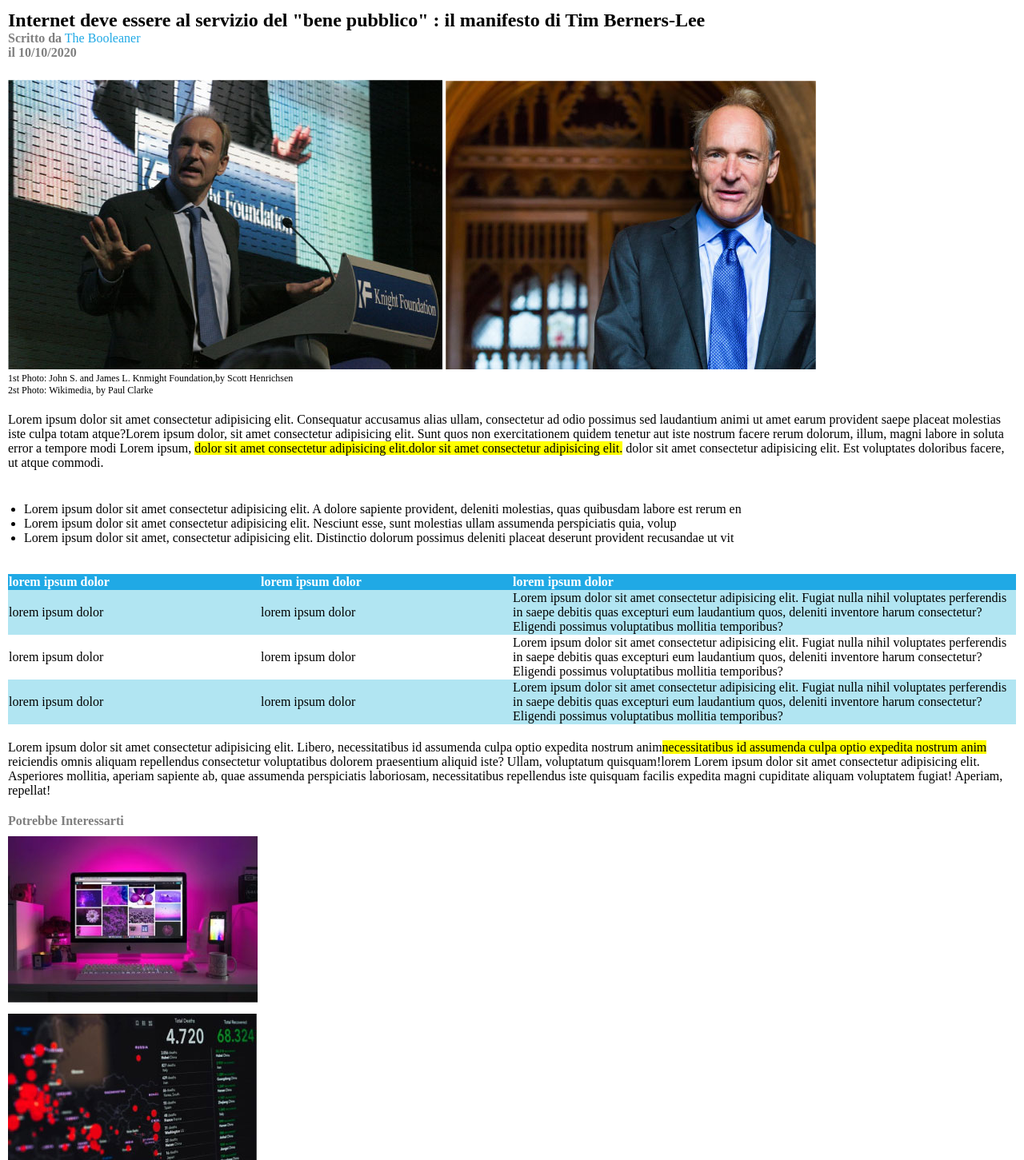
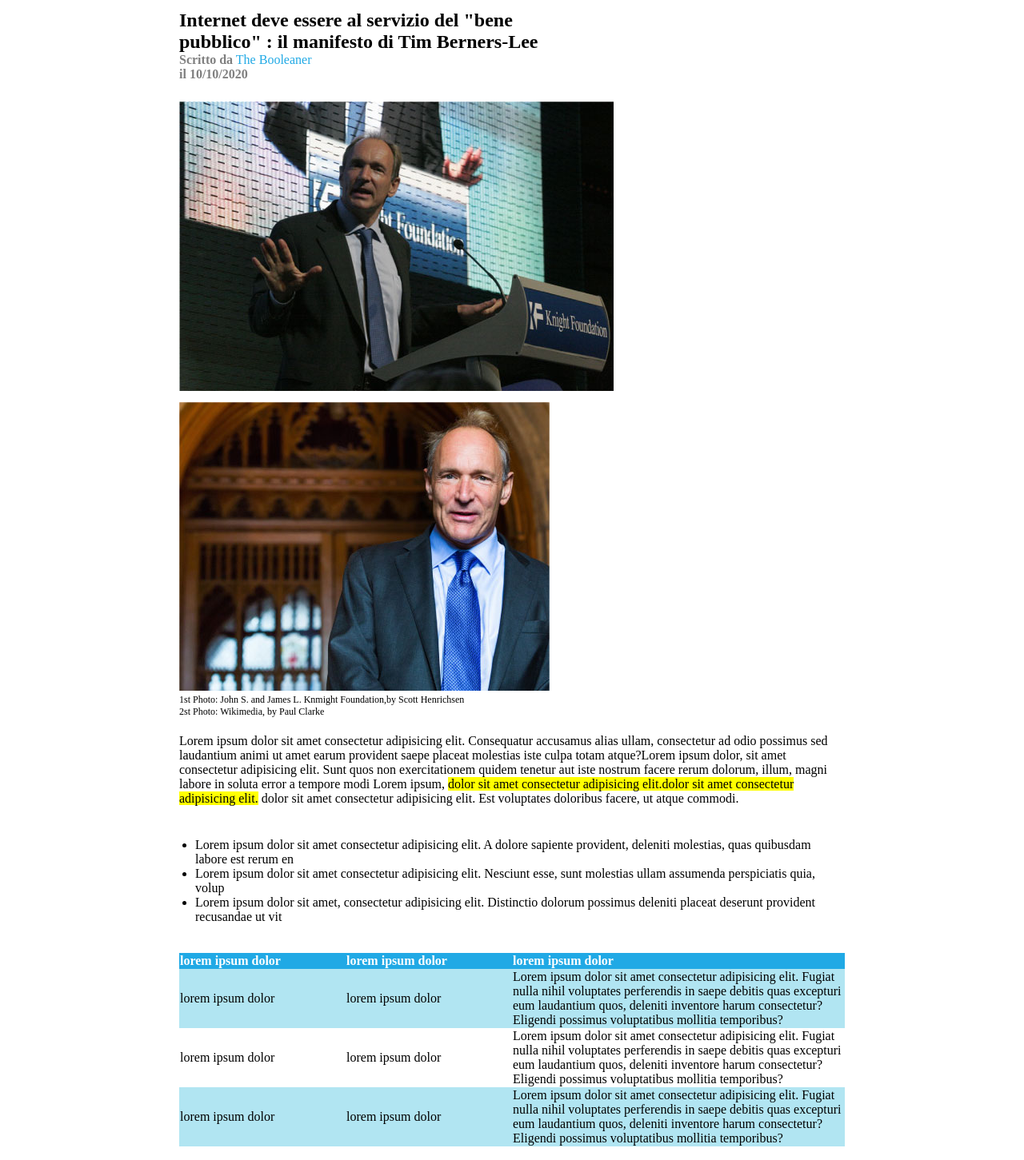
Before and after one commit to CondoriM/html-css-booleaner, a plain HTML site: page index.html in a window 1280 px wide. Shown: the part 133-1584 px from the top of the page at 80% size. Drawn offline with Linux system fonts and the light colour scheme.

Commit message:
created bonus exercise

```diff
--- /dev/null
+++ b/css/style2.css
@@ -0,0 +1,98 @@
+body{
+    margin: 0;
+    padding: 0;
+}
+
+/* header style*/
+
+header{
+    background-image: url(../img/pattern.png);
+    background-color: #4ea0ff;
+    background-repeat: repeat;
+    background-size: 400px;
+    height: 125px;
+}
+
+.logo{
+    width: 200px;
+    padding:50px 0px 0px 10px;
+}
+
+/* title style*/
+
+main{
+    width: 65%;
+    margin: auto;
+}
+
+#sezione_main{
+    width: 60%;
+    padding-bottom: 15px;
+}
+
+#titolo{
+    margin-bottom: 0px;
+}
+
+.autore{
+    color: #20a9e5;
+}
+
+.trasparenza{
+    color: rgba(0, 0, 0, 0.50);
+    font-weight: bold;
+}
+
+/* photo style*/
+
+img{
+    margin-top: 10px;
+}
+
+.info_photo{
+    font-size: 12px;
+}
+
+/* contenuto main*/
+
+.evidenziato{
+    background-color: yellow;
+}
+
+/* lista puntata*/
+
+ul{
+    margin-left: 0;
+    padding: 20px;
+}
+
+/* table style*/
+
+table{
+    border-collapse: collapse;
+}
+
+#color_h{
+    background-color: #20a9e5;
+    color: white;
+    text-align: left;
+}
+
+.color_r{
+    background-color: #b1e5f2;
+}
+
+.testo_t{
+    width: 50%;
+}
+
+/*testo aggiuntivo*/
+
+.testo{
+    margin: 20px 0px;
+}
+
+footer{
+    width: 65%;
+    margin: auto;
+}
--- a/index.html
+++ b/index.html
@@ -5,7 +5,7 @@
     <meta http-equiv="X-UA-Compatible" content="IE=edge">
     <meta name="viewport" content="width=device-width, initial-scale=1.0">
     <title>css-booleaner</title>
-    <link rel="stylesheet" href="./css/style.css">
+    <link rel="stylesheet" href="./css/style2.css">
 </head>
 <body>
     <header>
```
